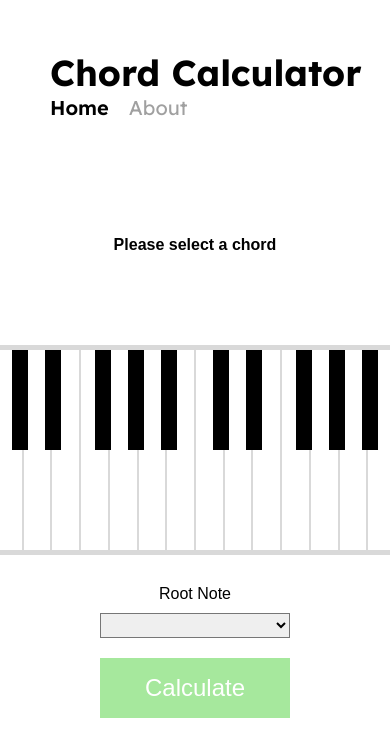
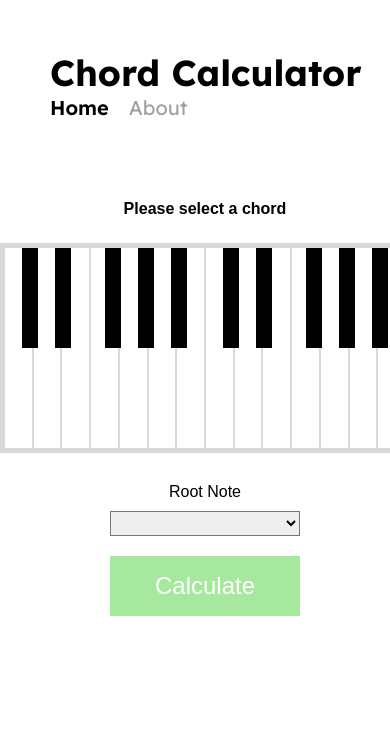
Before and after one commit to mbdguitar/chord-calculator, a React (Create React App) app: page /home in a window 390 px wide. Shown: the top 756 px of the page. Built offline with nearby package versions, Linux system fonts and the light colour scheme.

Commit message:
Fix components not scaling properly on small screens

```diff
--- a/src/modules/CalculateButton.module.css
+++ b/src/modules/CalculateButton.module.css
@@ -1,8 +1,11 @@
 .calculate_button {
     justify-self: center;
+    grid-column: 2 / 3;
+    margin: 20px 0 0 0;
 }
 
 .calculate_button button{
+    cursor: pointer;
     width: 190px;
     height: 60px;
     border: none;
--- a/src/modules/ChordDisplay.module.css
+++ b/src/modules/ChordDisplay.module.css
@@ -1,9 +1,9 @@
 .chord_container {
-    height: 200px;
-    width: 400px;
+    margin: 0 0 25px 0;
     display: flex;
     justify-content: center;
     flex-direction: column;
+    grid-column: 2 / 3;
 }
 
 .chord_container h1 {
--- a/src/modules/Home.module.css
+++ b/src/modules/Home.module.css
@@ -1,5 +1,6 @@
 .home {
-    display: flex;
-    flex-direction: column;
+    display: grid;
+    grid-template-columns: 1fr 1fr 1fr;
     align-items: center;
+    margin: 50px 0;
 }
--- a/src/modules/Keyboard.module.css
+++ b/src/modules/Keyboard.module.css
@@ -5,6 +5,7 @@
   background-color: #D9D9D9;
   gap: 2px;
   z-index: 0;
+  grid-column: 2 / 3;
 }
 
 @media screen and (max-width: 880px) {
--- a/src/modules/Navbar.module.css
+++ b/src/modules/Navbar.module.css
@@ -1,9 +1,9 @@
 header {
-    height: 145px;
+    height: 150px;
 }
 
 .nav {
-    padding: 50px 0 30px 0;
+    padding: 50px 0;
     display: flex;
     flex-wrap: wrap;
     align-items: center;
--- a/src/modules/RootForm.module.css
+++ b/src/modules/RootForm.module.css
@@ -1,7 +1,8 @@
 .form_container {
     width: 190px;
     justify-self: center;
-    margin: 20px 0;
+    margin: 20px 0 0 0;
+    grid-column: 2 / 3;
 }
 
 .form_container form {
```
